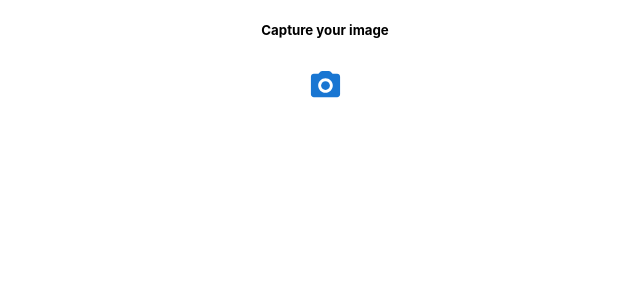
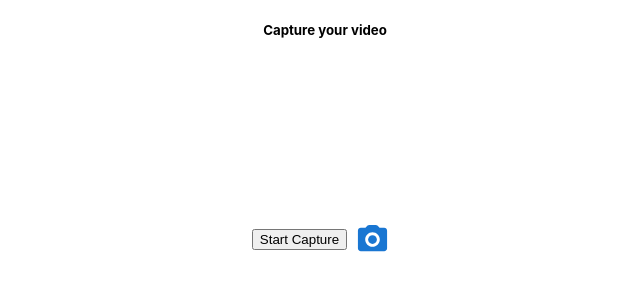
Before and after one commit to itsmemanivel/react-pwa, a React (Create React App) app: page / in a window 1280 px wide. Shown: the top 300 px of the page, without its empty margins (315-955 px from the left). Built offline with nearby package versions, Linux system fonts and the light colour scheme; no server answers.

Commit message:
feat: video recording access

```diff
--- a/package.json
+++ b/package.json
@@ -18,6 +18,7 @@
     "react-dom": "^18.2.0",
     "react-router-dom": "^6.7.0",
     "react-scripts": "5.0.1",
+    "react-webcam": "^7.0.1",
     "web-vitals": "^2.1.4",
     "workbox-background-sync": "^6.5.4",
     "workbox-broadcast-update": "^6.5.4",
--- a/src/App.js
+++ b/src/App.js
@@ -1,4 +1,4 @@
-import React, { useState } from 'react';
+import React, { useState, useEffect } from 'react';
 import './App.css';
 import Grid from '@material-ui/core/Grid';
 import Box from '@material-ui/core/Box';
@@ -10,6 +10,8 @@ import {
   fileSave,
   supported,
 } from 'browser-fs-access';
+import Webcam from "react-webcam";
+
 
 const useStyles = makeStyles((theme) => ({
   root: {
@@ -27,6 +29,9 @@ const useStyles = makeStyles((theme) => ({
   },
   input: {
     display: "none"
+  },
+  marginLeft: {
+    marginLeft: "10px"
   }
 }));
 
@@ -83,7 +88,7 @@ function App() {
 
     const blob = dataURItoBlob(img.uploadedImage);
     const file = await fileSave(blob, {
-      fileName: document.title + "-" +makeid(5),
+      fileName: document.title + "-" + makeid(5),
       extensions: ['.png'],
       description: 'PNG files',
     });
@@ -111,16 +116,76 @@ function App() {
     // return handle;
   };
 
+
+  const webcamRef = React.useRef(null);
+  const mediaRecorderRef = React.useRef(null);
+  const [capturing, setCapturing] = React.useState(false);
+  const [recordedChunks, setRecordedChunks] = React.useState([]);
+
+  const handleStartCaptureClick = React.useCallback(() => {
+    setSource(false);
+    setCapturing(true);
+    mediaRecorderRef.current = new MediaRecorder(webcamRef.current.stream, {
+      mimeType: "video/webm"
+    });
+    mediaRecorderRef.current.addEventListener(
+      "dataavailable",
+      handleDataAvailable
+    );
+    mediaRecorderRef.current.start();
+  }, [webcamRef, setCapturing, mediaRecorderRef]);
+
+  const handleDataAvailable = React.useCallback(
+    ({ data }) => {
+      if (data.size > 0) {
+        setRecordedChunks((prev) => prev.concat(data));
+      }
+    },
+    [setRecordedChunks]
+  );
+
+  const handleStopCaptureClick = React.useCallback(() => {
+    mediaRecorderRef.current.stop();
+    setCapturing(false);
+  }, [mediaRecorderRef, webcamRef, setCapturing]);
+
+  const handleDownload = React.useCallback(() => {
+    if (recordedChunks.length) {
+      const blob = new Blob(recordedChunks, {
+        type: "video/webm"
+      });
+      const url = URL.createObjectURL(blob);
+      const a = document.createElement("a");
+      document.body.appendChild(a);
+      a.style = "display: none";
+      a.href = url;
+      a.download = "react-webcam-stream-capture.webm";
+      a.click();
+      window.URL.revokeObjectURL(url);
+      setRecordedChunks([]);
+    }
+  }, [recordedChunks]);
+
   return (
     <div className={classes.root}>
       <Grid container>
         <Grid item xs={12}>
-          <h5>Capture your image</h5>
-          {source &&
+          <h5>Capture your video</h5>
+          {source && !capturing &&
             <Box display="flex" justifyCenter="center" border={1} className={classes.imgBox}>
               <img src={source} alt={"snap"} className={classes.img}></img>
             </Box>
           }
+          {!source &&
+            <><Webcam audio={true} ref={webcamRef} /><br /></>}
+          {capturing ? (
+            <button onClick={handleStopCaptureClick}>Stop Capture</button>
+          ) : (
+            <><button onClick={handleStartCaptureClick}>Start Capture</button></>
+          )}
+          {recordedChunks.length > 0 && (
+            <button className={classes.marginLeft} onClick={handleDownload}>Download</button>
+          )}
           <input accept="image/*" className={classes.input} id='icon-button-file' type="file" capture="camera" onChange={(e) => handleCapture(e.target)} />
           <label htmlFor='icon-button-file'>
             <IconButton
```
Also changed, not shown: 1 other file (tests, documents, lock files or other folders).
